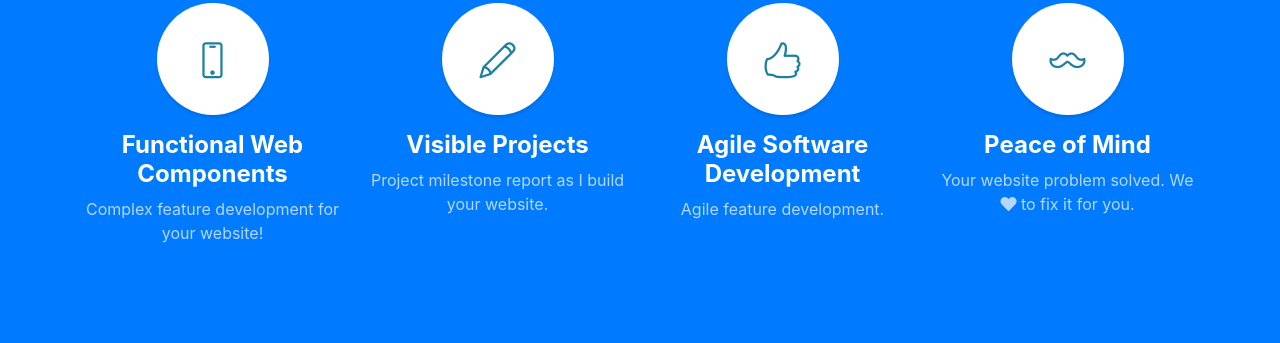
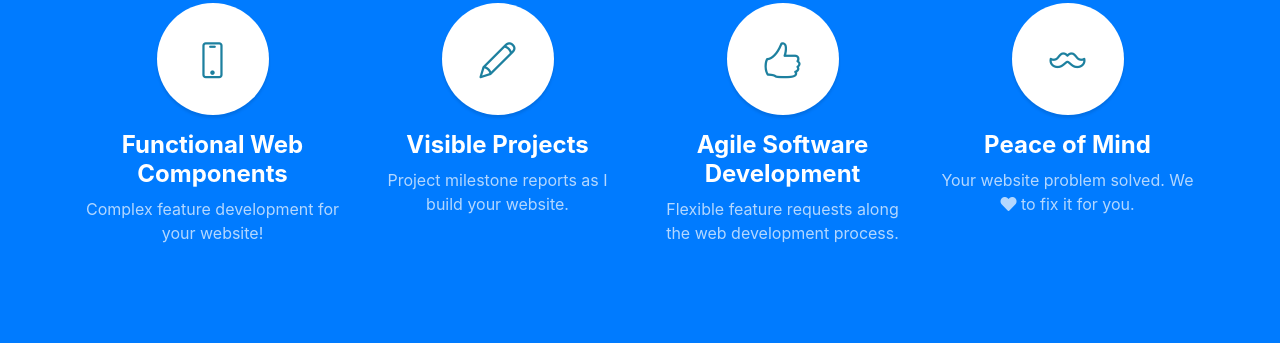
Before and after one commit to ademata/ademata.github.io, a website with bundled scripts: page index.html in a window 1280 px wide. Shown: the part 1444-1787 px from the top of the page. Built offline with nearby package versions, Linux system fonts and the light colour scheme.

Commit message:
edited contents

```diff
--- a/index.html
+++ b/index.html
@@ -105,7 +105,7 @@
           <h4>
             <strong>Visible Projects</strong>
           </h4>
-          <p class="text-faded mb-0">Project milestone report as I build your website.</p>
+          <p class="text-faded mb-0">Project milestone reports as I build your website.</p>
         </div>
         <div class="col-lg-3 col-md-6 mb-5 mb-md-0">
           <span class="service-icon rounded-circle mx-auto mb-3">
@@ -114,7 +114,7 @@
           <h4>
             <strong>Agile Software Development</strong>
           </h4>
-          <p class="text-faded mb-0">Agile feature development.</p>
+          <p class="text-faded mb-0">Flexible feature requests along the web development process.</p>
         </div>
         <div class="col-lg-3 col-md-6">
           <span class="service-icon rounded-circle mx-auto mb-3">
```
